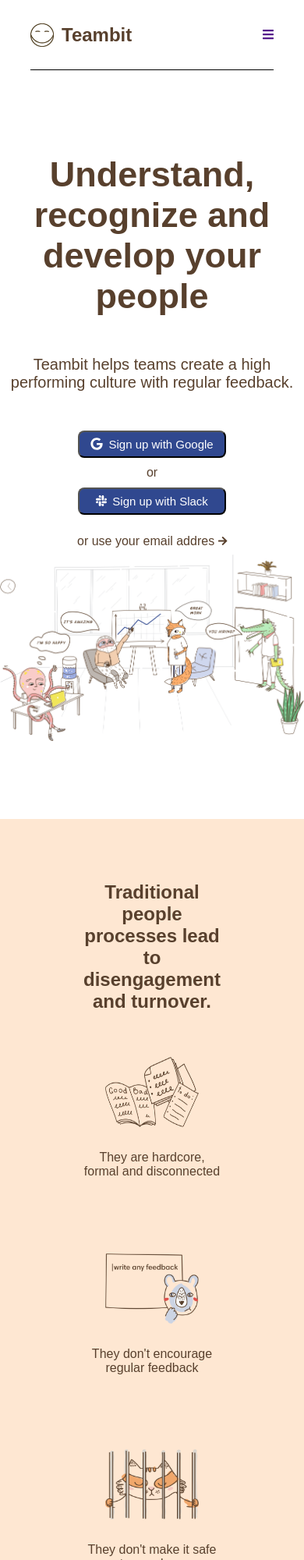
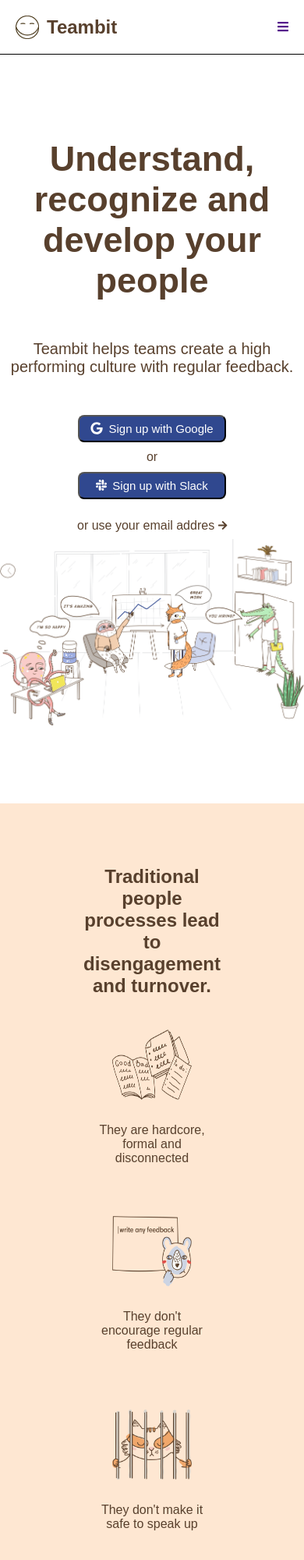
Before and after one commit to lucacarnaroli/node-sass-teambit, a website: page index.html in a window 390 px wide. Shown: the top 2000 px of the page at 78% size. Drawn offline with Linux system fonts and the light colour scheme.

Commit message:
responsive

```diff
--- a/index.html
+++ b/index.html
@@ -63,8 +63,8 @@
       <div class="section">
         <div class="section-up line">
           <h2 class="text-section">Traditional people processes lead to disengagement and turnover.</h2>
-          <div class="box-section">
-            <div class="container-trad1">
+          <div class="box-section center">
+            <div class="container-trad1 nowrap">
               <div class="box-section-img">
                 <img src="img/trad1.png" alt="">
                 <span>They are hardcore, formal and disconnected</span>
@@ -87,7 +87,7 @@
           </div>
 
         </div>
-        <div class="section-up 2">
+        <div class="section-up">
           <h2 class="text-section">
             It doesn't have to be like that. Teambit is a modern solution that teammates love.</h2>
           <div class="box-section">
--- a/src/partials/_header.scss
+++ b/src/partials/_header.scss
@@ -9,7 +9,7 @@
   @include display-flex;
   justify-content: center;
   flex-wrap: nowrap;
-  height: 90px;
+  height: 70px;
   border-bottom: 0.5px solid black;
   width: 80%;
 }
@@ -118,6 +118,15 @@
     text-align: center;
     padding: 2%;
   }
+  .box-navbar {
+    width: 100%;
+    .box-logo {
+      margin: 20px;
+    }
+    .hamburger-menu{
+      margin: 20px;
+    }
+  }
 }
 @media screen and (min-width: 767px){
   .hamburger-menu {
--- a/src/partials/_main.scss
+++ b/src/partials/_main.scss
@@ -4,30 +4,25 @@
   @include display-flex-justy;
 }
 .section {
-  width: 100%;
+  width: 180%;
   border-bottom: 1px solid #FEE7D2;
   margin-top: 80px;
 }
 .section-up {
-  // background-color: green;
   margin-top: 100px;
   .text-section {
     text-align: center;
     width: 60%;
     margin: auto;
-    // background: purple;
   }
   .box-section {
-  // background-color: yellow;
     .container-trad1{
       @include display-flex-justy;
-      // background-color: red;
       margin: 10px 0px 10px 0px;
     }
     .box-section-img {
       @include display-flex-colum;
       @include box-section-img;
-      // background-color: orange;
         & img {
           width: 60%;
           height: 90px;
@@ -40,12 +35,10 @@
     }
     .container-rabbit {
       width: 100%;
-      // background-color: pink;
       @include display-flex-justy;
       .box-rabbit-img {
         @include display-flex-colum;
         margin-bottom: 100px;
-        // background-color: orange;
         & img {
           max-width: 100%;
           height: 300px;
@@ -64,3 +57,16 @@
   border-bottom: 1px solid lightgrey;
   margin: auto;
 }
+
+// MEDIAQUERY ----------
+@media screen and (max-width: 1195px) and (min-height: 703px) {
+  .center {
+    @include display-flex;
+    justify-content: center;
+
+  .nowrap {
+    width: calc(180% / 3);
+
+  }
+ }
+}
```
Also changed, not shown: dist/app.css.
